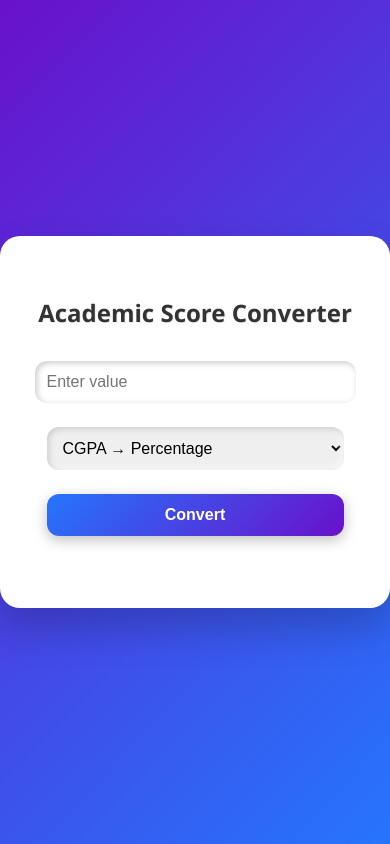
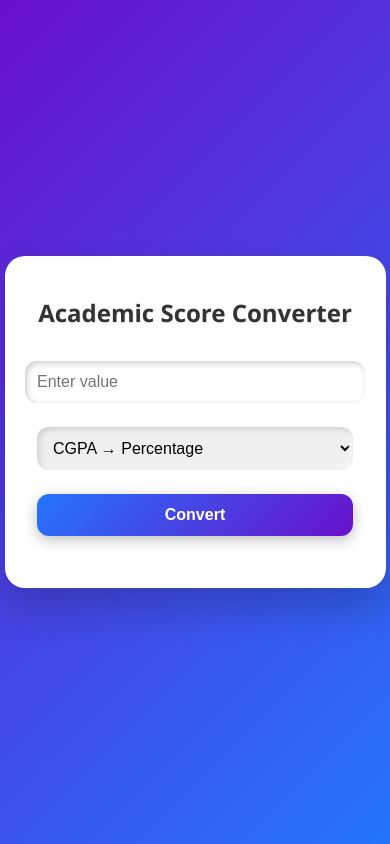
Before and after one commit to Yurijirengoku/cgpa-converter, a Flask app: page / in a window 390 px wide. Run offline with Flask 3, Linux system fonts and the light colour scheme.

Commit message:
Make container responsive for mobile

```diff
--- a/static/style.css
+++ b/static/style.css
@@ -21,6 +21,17 @@ body, html {
   animation: popIn 0.6s ease-out;
   text-align: center;
 }
+
+@media (max-width: 480px) {
+  input, select, button {
+    width: 100%;
+  }
+
+  .container {
+    padding: 20px 15px;
+  }
+}
+
 
 /* Heading */
 .container h2 {
```
